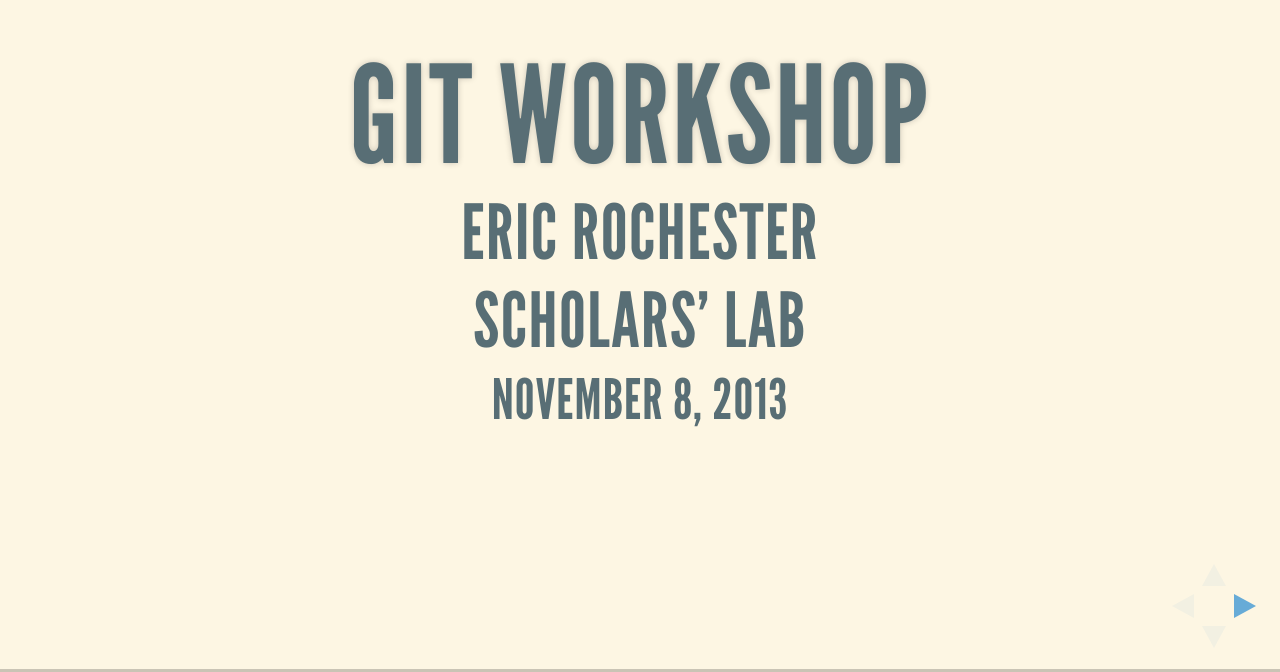
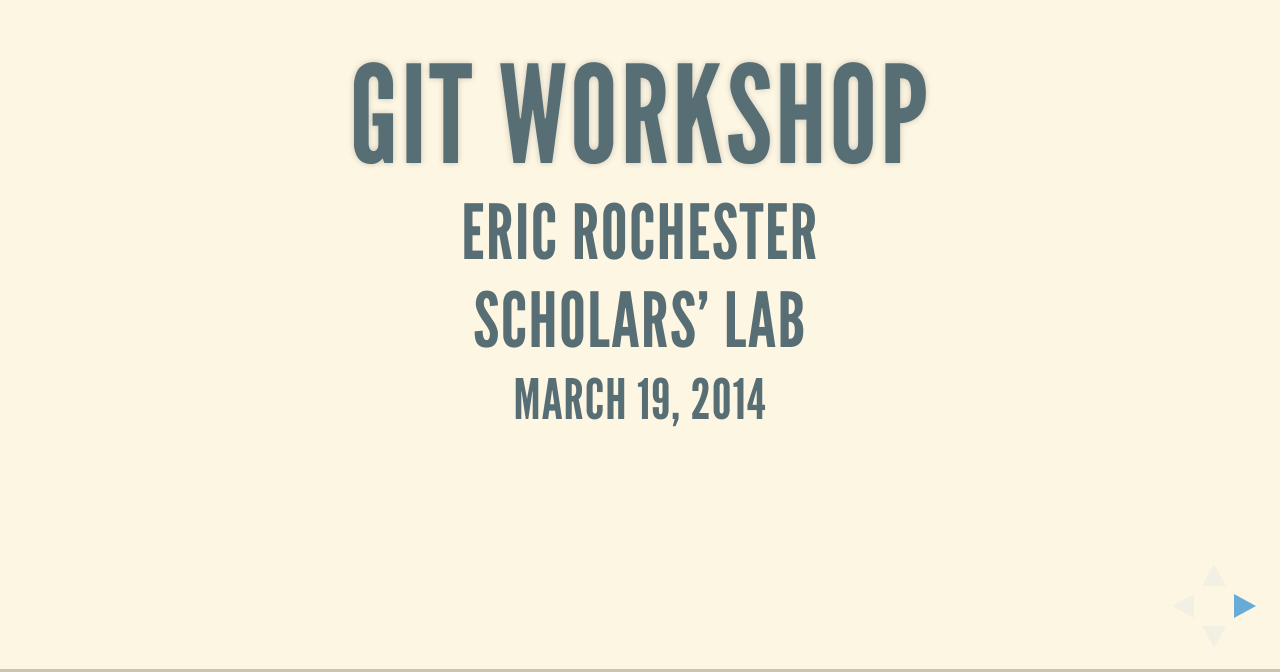
Before and after one commit to erochest/git-workshop, a plain HTML site: page index.html in a window 1280 px wide. Shown: the part 128-800 px from the top of the page. Drawn offline with Linux system fonts and the light colour scheme; a web font is replaced by a local one.

Commit message:
Updated date.

```diff
--- a/index.html
+++ b/index.html
@@ -5,6 +5,7 @@
   <meta name="generator" content="pandoc">
   <meta name="author" content="Eric Rochester" />
   <meta name="author" content="Scholars’ Lab" />
+  <meta name="dcterms.date" content="2014-03-19" />
   <title>Git Workshop</title>
   <meta name="apple-mobile-web-app-capable" content="yes" />
   <meta name="apple-mobile-web-app-status-bar-style" content="black-translucent" />
@@ -44,7 +45,7 @@
     <h1 class="title">Git Workshop</h1>
     <h2 class="author">Eric Rochester</h2>
     <h2 class="author">Scholars’ Lab</h2>
-    <h3 class="date">November 8, 2013</h3>
+    <h3 class="date">March 19, 2014</h3>
 </section>
 
 <section id="section" class="slide level2">
```
